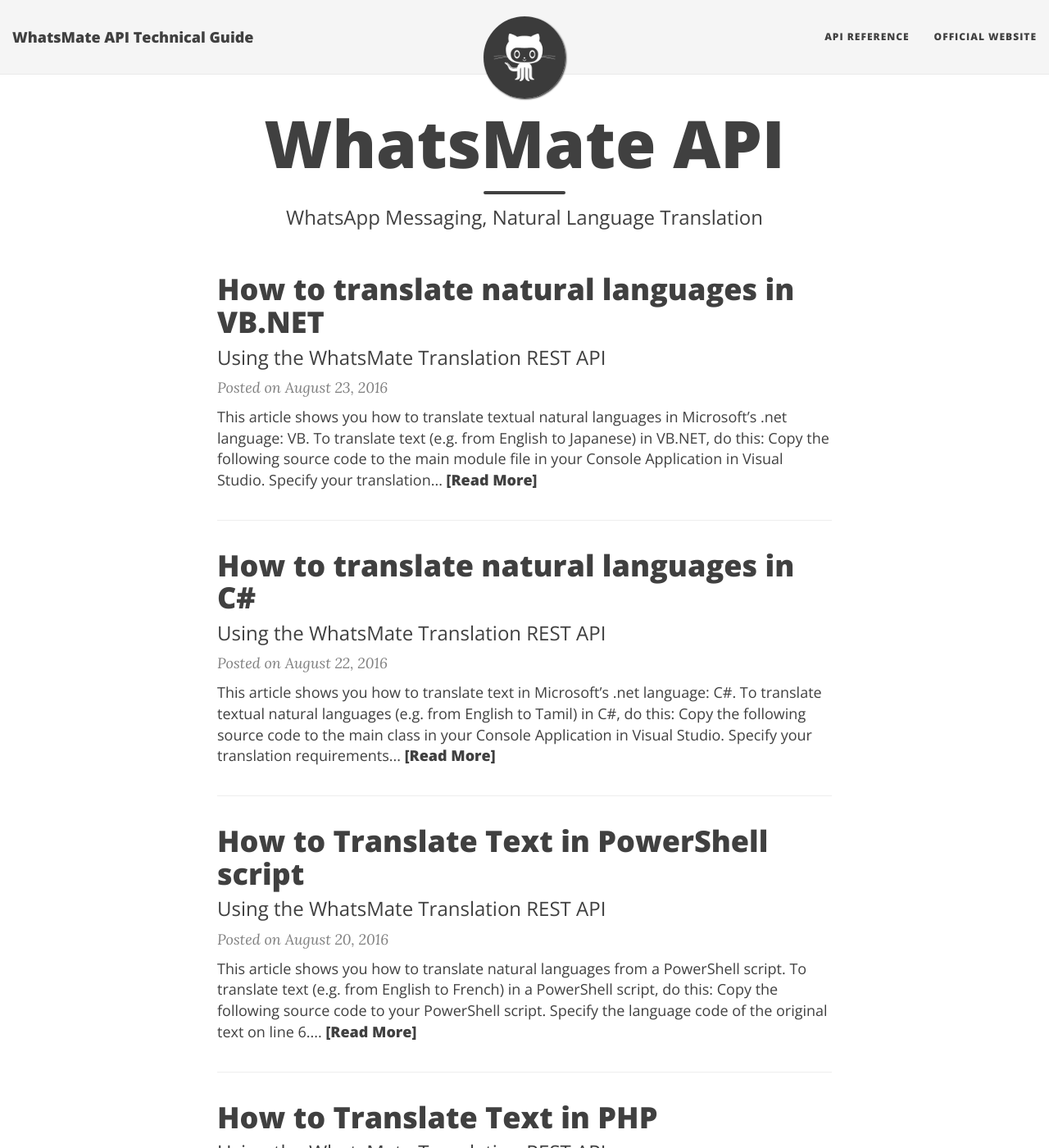
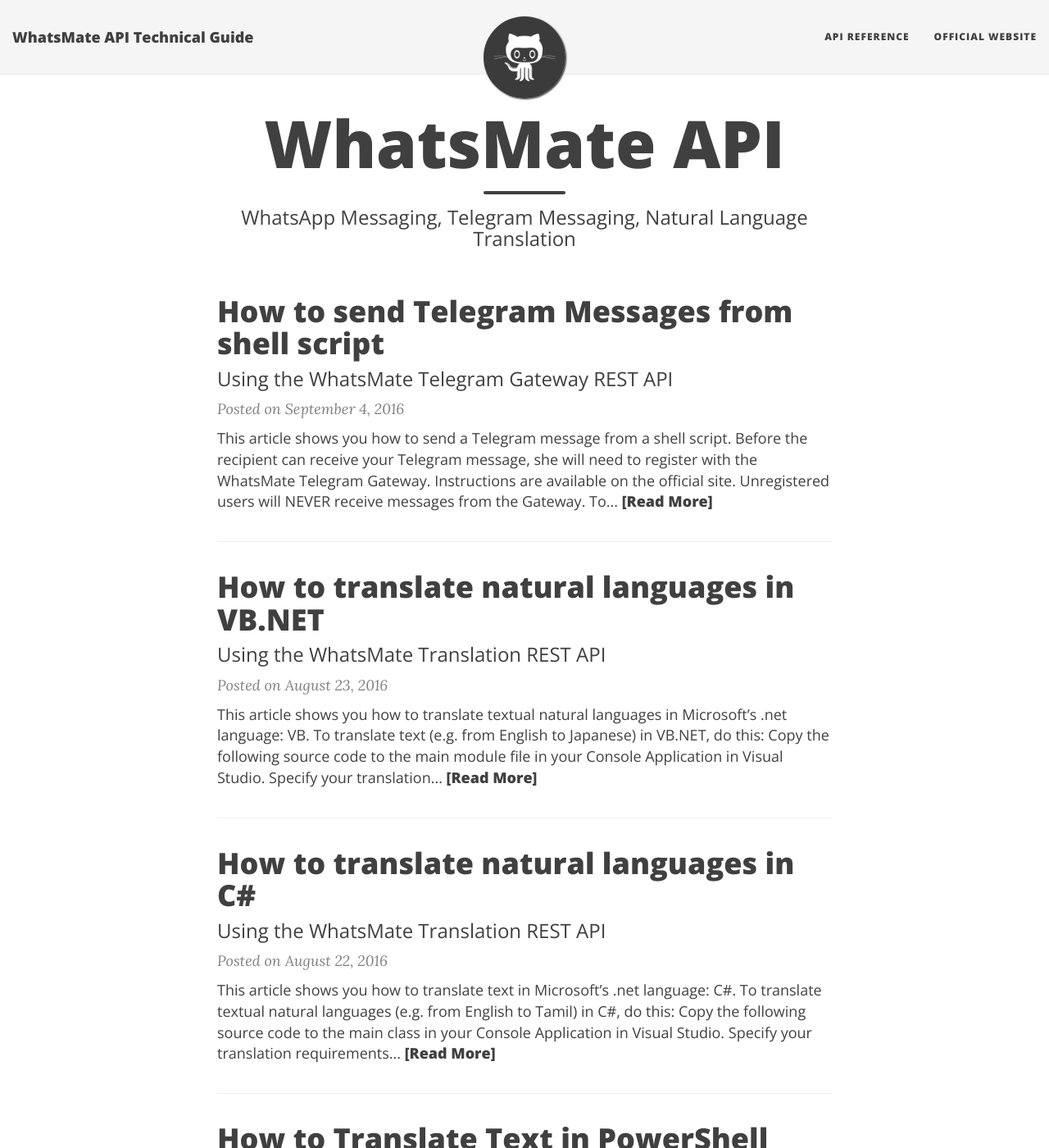
Before and after one commit to whatsmate/whatsmate.github.io, a Jekyll site: the page built from index.html, in a window 1280 px wide and 1400 px high. Shown: the whole window at 82% size. Built offline with Jekyll 4.4.1, drawn with Linux system fonts in a browser that asks for light colours; nearby versions of some CDN libraries; the list of posts is cut into pages by our own code; some of the changed text lies outside the part shown.

Commit message:
Add shell script for Telegram Gateway API.

```diff
--- /dev/null
+++ b/_posts/2016-09-04-send-telegram-message-shell-script.md
@@ -0,0 +1,22 @@
+---
+layout: post
+title: How to send Telegram Messages from shell script
+subtitle: Using the WhatsMate Telegram Gateway REST API
+published: true
+---
+
+This article shows you how to send a Telegram message from a shell script.
+
+Before the recipient can receive your Telegram message, she will need to register with the WhatsMate Telegram Gateway. Instructions are available on the [official site](http://www.whatsmate.net/telegram-gateway-api.html). *Unregistered users will NEVER receive messages from the Gateway.*
+
+
+To send a Telegram message from a shell script, do this:
+
+1. Copy the following source code to your script.  <script src="https://gist.github.com/whatsmate/c7831b94ff7a97e52f9fe4459e502d2f.js"></script>
+2. Specify your target recipient on line 9. Remember to include the country code.
+3. Specify your message on line 10.
+4. Make your script executable: `chmod 755 send-telegram.sh`
+5. Run the script to send your message: `./send-telegram.sh`
+
+
+The trial account allows you to send up to 50 messages per day for the first 1000 messages. [Upgrade to the Premium Account](http://www.whatsmate.net/telegram-gateway-subscribe.html) to send unlimited number of messages.
--- a/index.html
+++ b/index.html
@@ -1,7 +1,7 @@
 ---
 layout: page
 title: WhatsMate API
-subtitle: WhatsApp Messaging, Natural Language Translation
+subtitle: WhatsApp Messaging, Telegram Messaging, Natural Language Translation
 ---
 
 <div class="posts-list">
```
